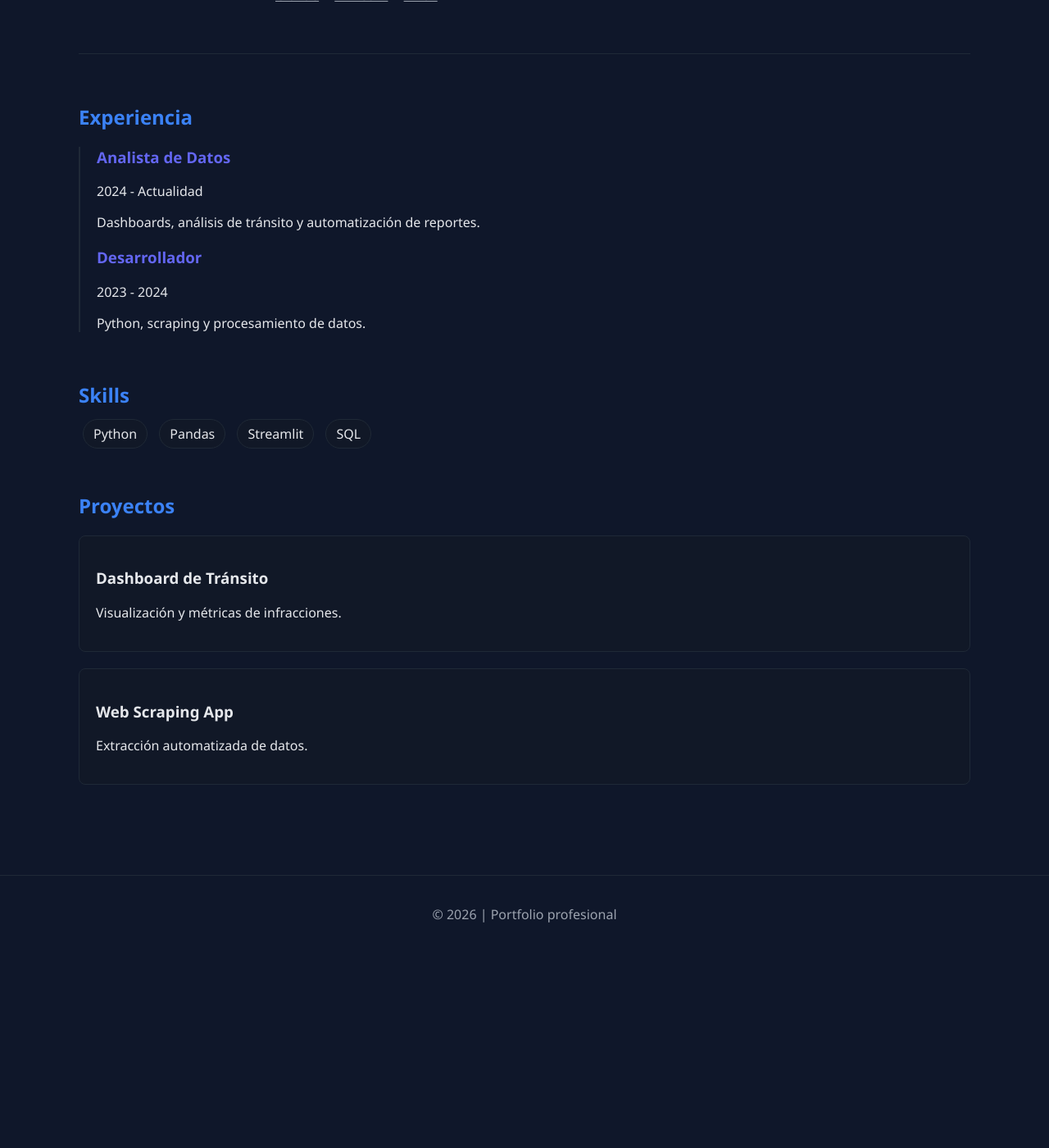
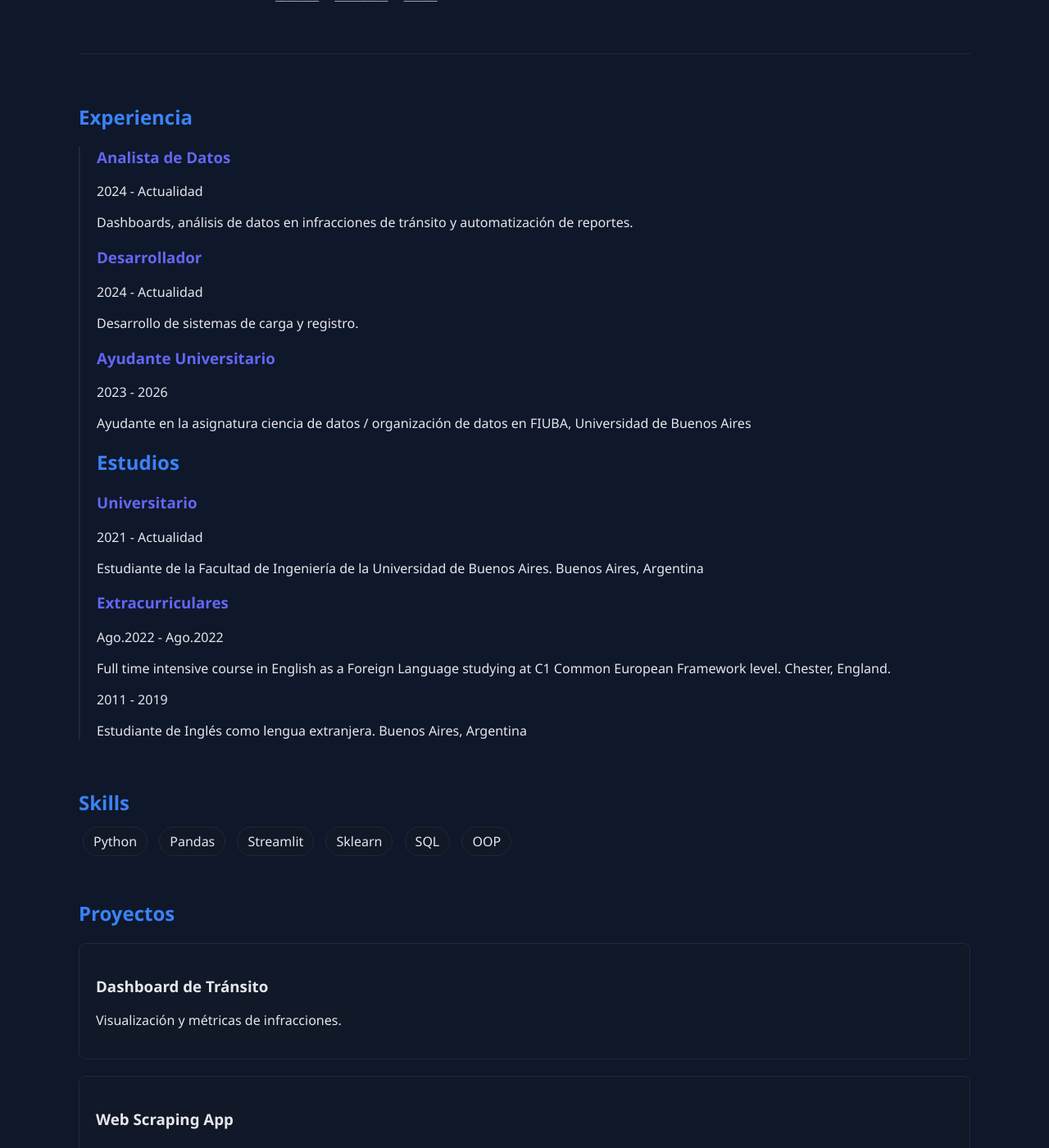
Before and after one commit to LucasVCorrea/Portfolio, a Jekyll site: the page built from docs/index.md, in a window 1280 px wide and 1400 px high, scrolled down 492 px. Shown: the whole window at 82% size. Built offline with Jekyll 4.4.1, drawn with Linux system fonts in a browser that asks for light colours; before the commit the page ends 1654 px from its top, so only the background shows below that.

Commit message:
Update index.md

```diff
--- a/docs/index.md
+++ b/docs/index.md
@@ -49,15 +49,31 @@ title: Inicio
     <div class="timeline-item">
       <h3>Analista de Datos</h3>
       <span>2024 - Actualidad</span>
-      <p>Dashboards, análisis de tránsito y automatización de reportes.</p>
+      <p>Dashboards, análisis de datos en infracciones de tránsito y automatización de reportes.</p>
     </div>
 
     <div class="timeline-item">
       <h3>Desarrollador</h3>
-      <span>2023 - 2024</span>
-      <p>Python, scraping y procesamiento de datos.</p>
+      <span>2024 - Actualidad</span>
+      <p>Desarrollo de sistemas de carga y registro.</p>
     </div>
+    <div class="timeline-item">
+      <h3>Ayudante Universitario</h3>
+      <span>2023 - 2026</span>
+      <p>Ayudante en la asignatura ciencia de datos / organización de datos en FIUBA, Universidad de Buenos Aires</p>
+    </div>
+  <h2>Estudios</h2>
 
+    <div class="timeline-item">
+      <h3>Universitario</h3>
+      <span>2021 - Actualidad</span>
+      <p>Estudiante de la Facultad de Ingeniería de la Universidad de Buenos Aires. Buenos Aires, Argentina</p>
+      <h3>Extracurriculares</h3>
+      <span>Ago.2022 - Ago.2022</span>
+      <p>Full time intensive course in English as a Foreign Language studying at C1 Common European Framework level. Chester, England.</p>
+      <span>2011 - 2019</span>
+      <p>Estudiante de Inglés como lengua extranjera. Buenos Aires, Argentina</p>
+    </div>
   </div>
 </section>
 
@@ -68,7 +84,9 @@ title: Inicio
     <span class="badge">Python</span>
     <span class="badge">Pandas</span>
     <span class="badge">Streamlit</span>
+    <span class="badge">Sklearn</span>
     <span class="badge">SQL</span>
+    <span class="badge">OOP</span>
   </div>
 </section>
 
```
